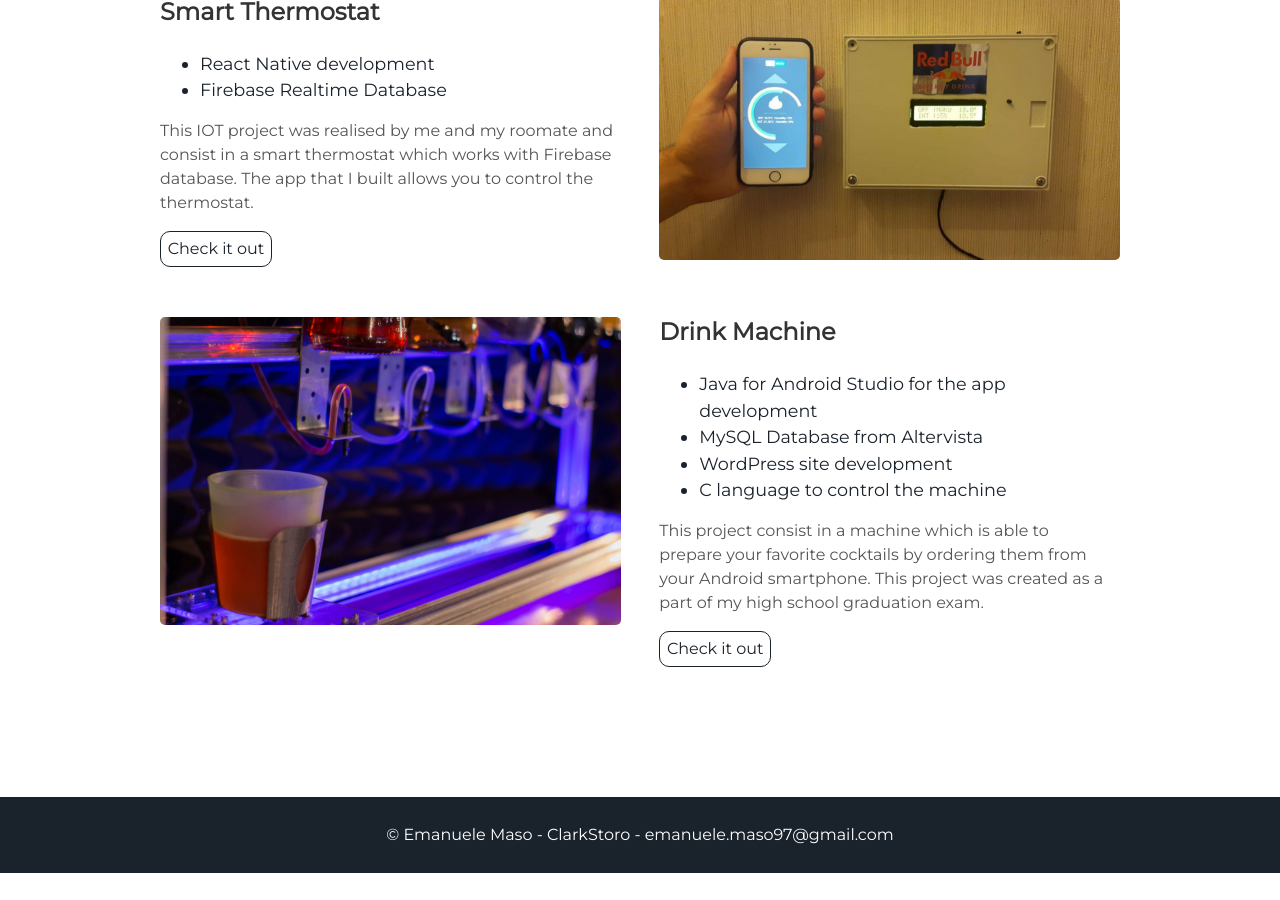
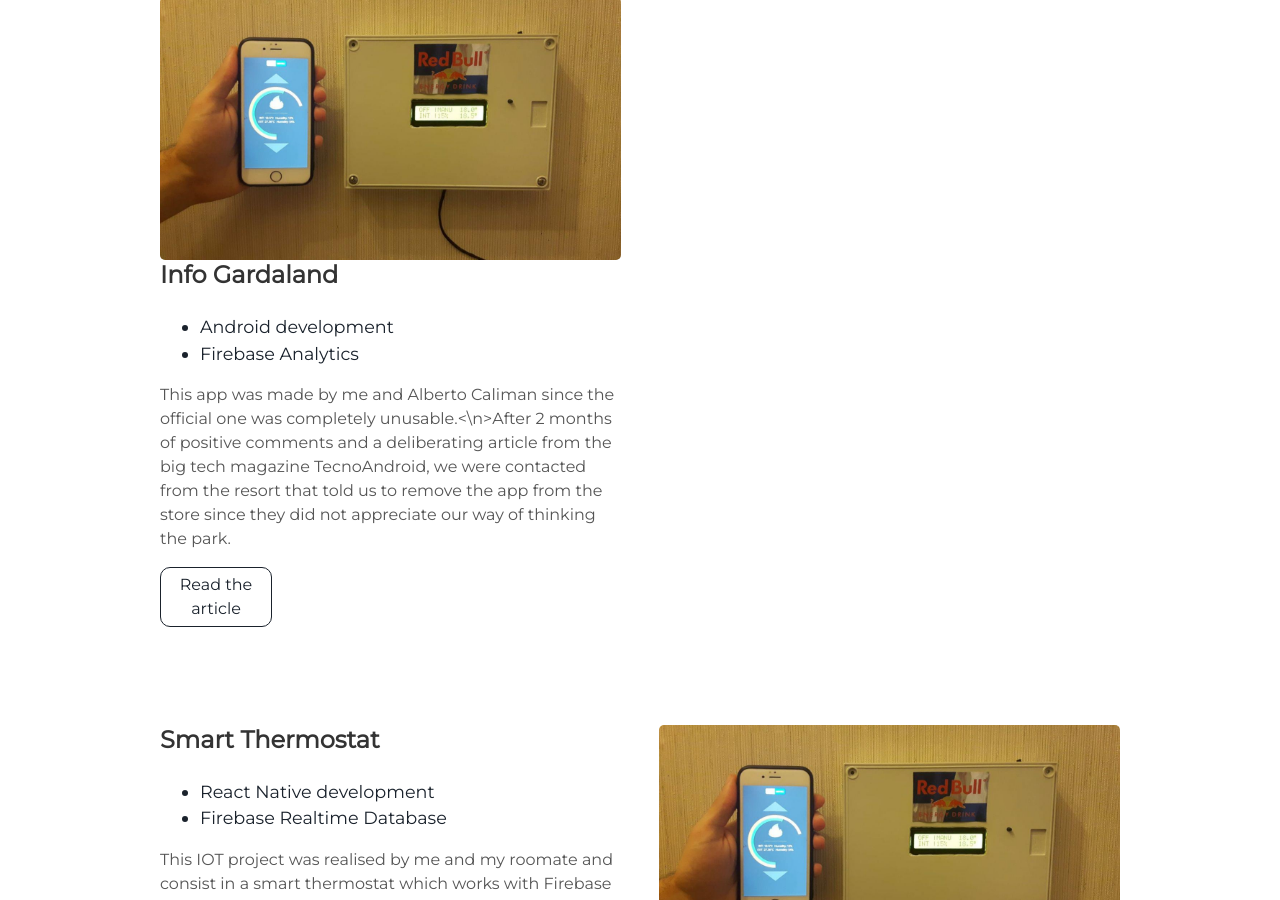
Before and after one commit to ClarkStoro/clarkstoro.github.io, a Jekyll site: the page built from index.html, in a window 1280 px wide and 900 px high, scrolled down 1750 px. Built offline with Jekyll 4.4.1, drawn with Linux system fonts in a browser that asks for light colours; before the commit the page ends 2623 px from its top, so only the background shows below that.

Commit message:
Update projects.html

```diff
--- a/_includes/projects.html
+++ b/_includes/projects.html
@@ -1,5 +1,19 @@
 <div class="user-details">
   <h1> Featured Projects </h1>
+</div>
+<div class="user-projects">
+  <div class="images-left" style="margin-top: 5%;">
+    <img alt="Info Gardaland" src="{{ "/assets/img/SmartThermostat.jpg" | prepend: site.baseurl }}" />
+  </div>
+  <div class="contents">
+    <h3> Info Gardaland </h3>
+    <ul>
+      <li> Android development</li>
+      <li> Firebase Analytics</li>
+    </ul>
+    <p>This app was made by me and Alberto Caliman since the official one was completely unusable.<\n>After 2 months of positive comments and a deliberating article from the big tech magazine TecnoAndroid, we were contacted from the resort that told us to remove the app from the store since they did not appreciate our way of thinking the park.</p>
+    <a class="project-link" target="_blank" href="https://github.com/ClarkStoro/Smart-Thermostat-App">Read the article</a>
+  </div>
 </div>
 <div class="user-projects">
   <div class="images-right" style="margin-top: 5%;">
```
